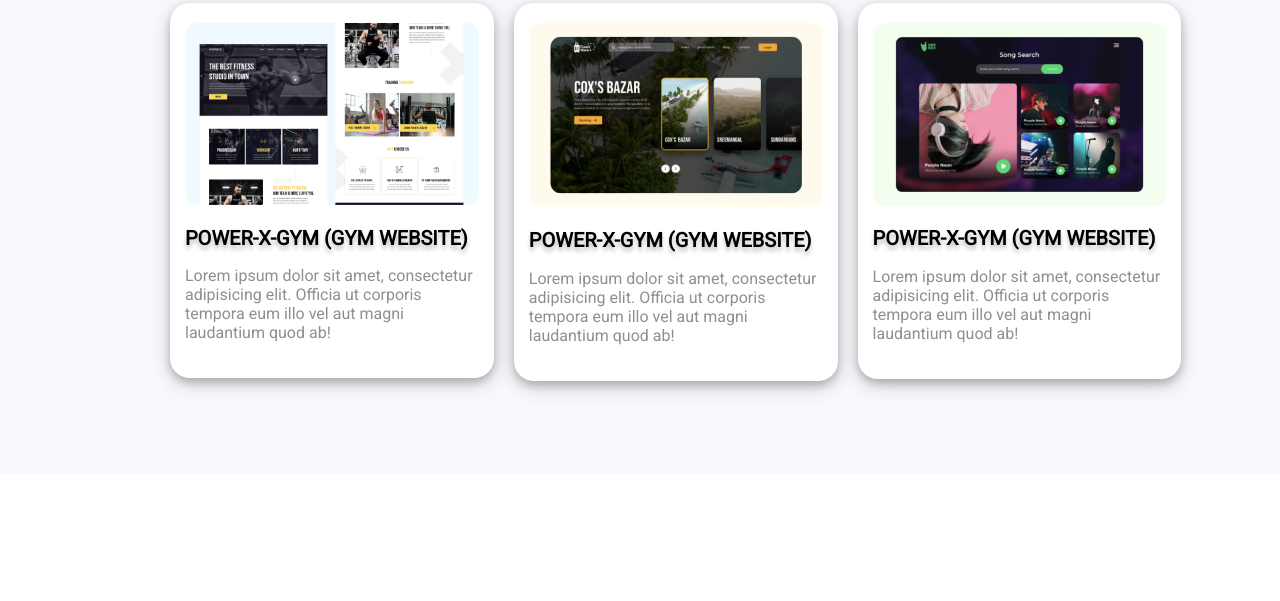
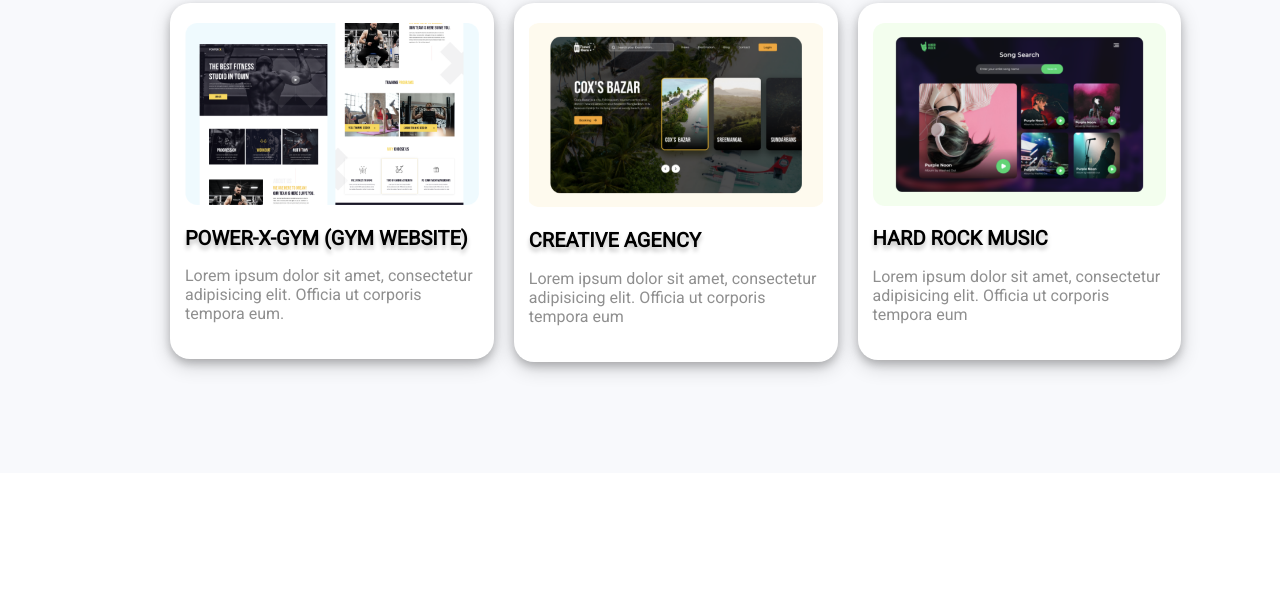
Before and after one commit to aranis121/personal-portfolio, a plain HTML site: page index.html in a window 1280 px wide. Shown: the part 1537-2138 px from the top of the page. Drawn offline with Linux system fonts and the light colour scheme.

Commit message:
personal website

```diff
--- a/index.html
+++ b/index.html
@@ -54,7 +54,7 @@
                     </div>
                     <div class="work-content">
                         <h1>Power-x-gym (gym website)</h1>
-                        <p>Lorem ipsum dolor sit amet, consectetur adipisicing elit. Officia ut corporis tempora eum illo vel aut magni laudantium quod ab!</p>
+                        <p>Lorem ipsum dolor sit amet, consectetur adipisicing elit. Officia ut corporis tempora eum.</p>
                     </div>
                 </div>
             </div>
@@ -64,8 +64,8 @@
                         <img src="media/image 5.png" alt="image">
                     </div>
                     <div class="work-content">
-                        <h1>Power-x-gym (gym website)</h1>
-                        <p>Lorem ipsum dolor sit amet, consectetur adipisicing elit. Officia ut corporis tempora eum illo vel aut magni laudantium quod ab!</p>
+                        <h1>Creative Agency</h1>
+                        <p>Lorem ipsum dolor sit amet, consectetur adipisicing elit. Officia ut corporis tempora eum</p>
                     </div>
                 </div>
             </div>
@@ -75,8 +75,8 @@
                         <img src="media/image 8.png" alt="image">
                     </div>
                     <div class="work-content">
-                        <h1>Power-x-gym (gym website)</h1>
-                        <p>Lorem ipsum dolor sit amet, consectetur adipisicing elit. Officia ut corporis tempora eum illo vel aut magni laudantium quod ab!</p>
+                        <h1>Hard Rock Music</h1>
+                        <p>Lorem ipsum dolor sit amet, consectetur adipisicing elit. Officia ut corporis tempora eum</p>
                     </div>
                 </div>
             </div>
```
